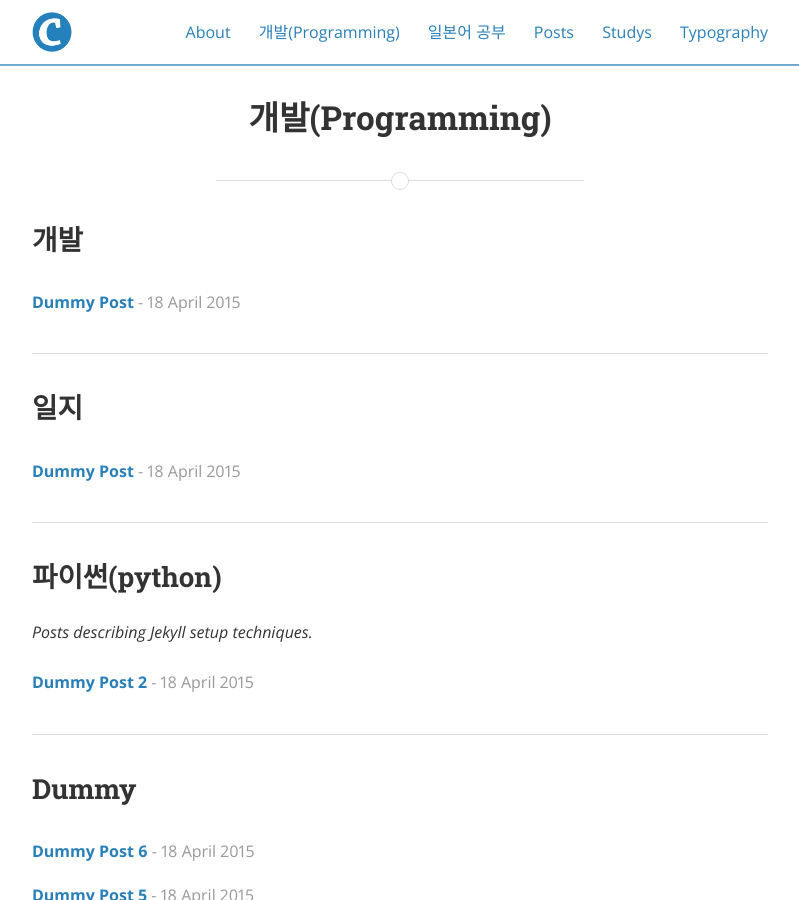
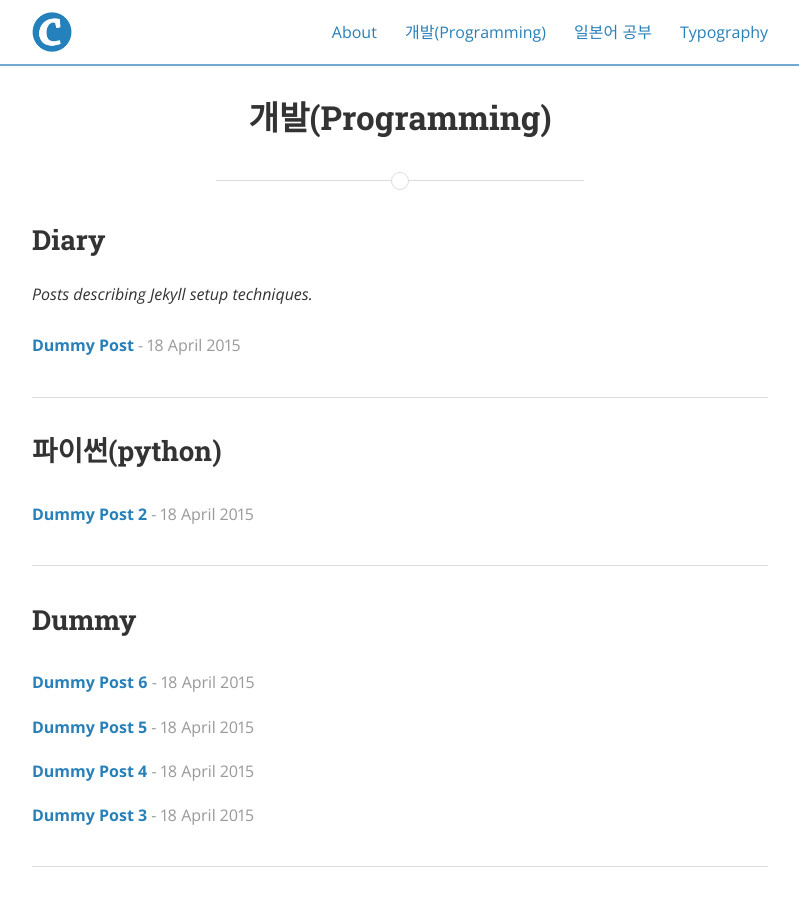
Before and after one commit to myksb1223/myksb1223.github.io, a Jekyll site: the page built from develops.html, in a window 1280 px wide and 900 px high. Shown: the whole window, without its empty margins (240-1039 px from the left). Built offline with Jekyll 4.4.1, drawn with Linux system fonts in a browser that asks for light colours; nearby versions of some CDN libraries.

Commit message:
Add pages

```diff
--- a/_config.yml
+++ b/_config.yml
@@ -48,10 +48,10 @@ jekyll-archives:
 
 # Category descriptions (for archive pages)
 descriptions:
-  - cat: 개발 일지
+  - cat: Diary
     desc: "Posts describing Jekyll setup techniques."
 
-  - cat: 파이썬(Python)
+  - cat: Python
     desc: "Posts describing Jekyll setup techniques."
 
   - cat: dummy
--- a/_posts/2015-04-18-dummy.markdown
+++ b/_posts/2015-04-18-dummy.markdown
@@ -3,7 +3,7 @@ layout: post
 title:  "Dummy Post"
 date:   2015-04-18 08:43:59
 author: Ben Centra
-categories: 개발 일지
+categories: Diary
 ---
 
 This is just a dummy post. Lorem ipsum and all the rest.
--- a/develops.html
+++ b/develops.html
@@ -1,7 +1,7 @@
 ---
 layout: page
 title: "개발(Programming)"
-permalink: /programmings/
+permalink: /develops/
 ---
 
 {% for category in site.categories %}
```
Also changed, not shown: posts.html (deleted, +0 -27 lines), studys.html (deleted, +0 -27 lines).
